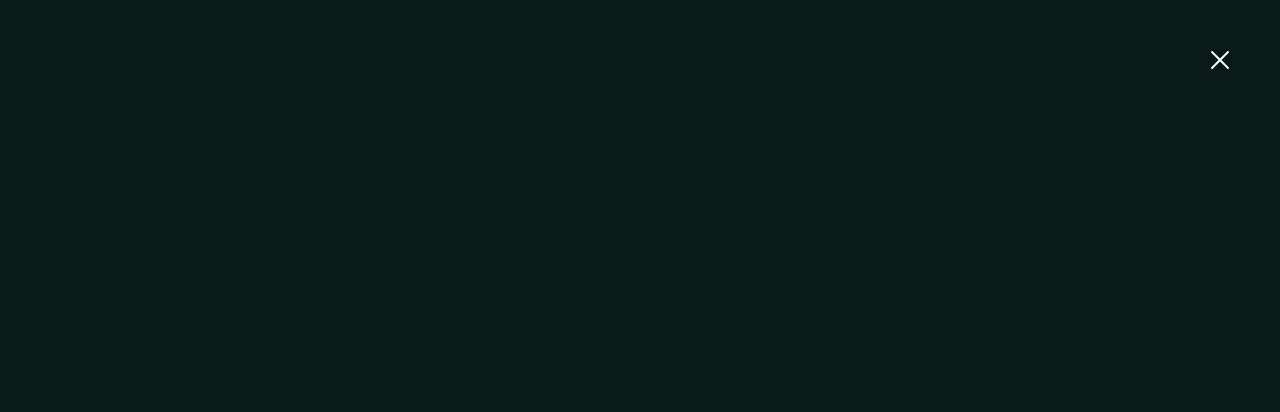
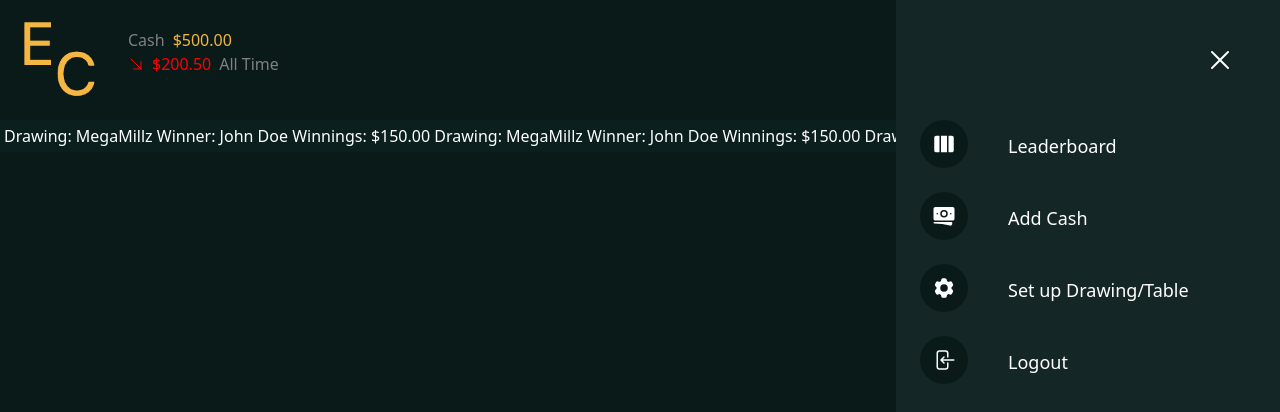
Before and after one commit to ppatel1994/ECasino, a React (Vite) app in the folder client/: page /casino in a window 1280 px wide. Both pictures are taken after a click on the element 1220 px from the left and 60 px from the top of the page. Shown: the top 412 px of the page. Built offline with nearby package versions, Linux system fonts and the light colour scheme.

Commit message:
add sidebar

```diff
--- a/client/src/components/Banner.tsx
+++ b/client/src/components/Banner.tsx
@@ -2,10 +2,10 @@
 
 function Banner() {
   return (
-    <div className="bg-ec-green-inner p-1 text-white">
-      <span className="pr-5">Drawing: MegaMillz Winner: John Doe Winnings: $150.00</span>
-      <span className="pr-5">Drawing: MegaMillz Winner: John Doe Winnings: $150.00</span>
-      <span className="pr-5">Drawing: MegaMillz Winner: John Doe Winnings: $150.00</span>
+    <div className="bg-ec-green-inner p-1 text-white whitespace-nowrap">
+      Drawing: MegaMillz Winner: John Doe Winnings: $150.00
+      Drawing: MegaMillz Winner: John Doe Winnings: $150.00
+      Drawing: MegaMillz Winner: John Doe Winnings: $150.00
     </div>
   );
 }
--- a/client/src/components/Header.tsx
+++ b/client/src/components/Header.tsx
@@ -1,5 +1,8 @@
 import React from 'react';
 import { ArrowDownRightIcon, Bars3BottomRightIcon, XMarkIcon } from '@heroicons/react/24/outline';
+import {
+  ViewColumnsIcon, BanknotesIcon, Cog6ToothIcon, ArrowLeftOnRectangleIcon,
+} from '@heroicons/react/24/solid';
 import Logo from './Logo';
 
 function Header() {
@@ -13,10 +16,42 @@
 
   return (
     <>
-      <div id="menu" className="hidden h-full w-full bg-ec-green z-10 fixed">
+      <div id="menu" className="hidden h-full w-full md:w-96 md:bg-ec-green-border md:right-0 bg-ec-green z-10 fixed">
         <div className="flex">
           <div role="presentation" onClick={closeMenu} className="ml-auto m-7 p-4 hover:rounded-full hover:bg-ec-green-border">
             <XMarkIcon className="animate-spin h-8 text-white cursor-pointer" />
+          </div>
+        </div>
+        <div className="flex flex-row hover:bg-ec-green-border md:hover:bg-ec-green mx-6 mb-6 rounded-lg space-x-10 space-y-3 cursor-pointer">
+          <div className="rounded-full bg-ec-green-border md:bg-ec-green p-3">
+            <ViewColumnsIcon className="text-white h-6" />
+          </div>
+          <div>
+            <p className="text-white text-lg">Leaderboard</p>
+          </div>
+        </div>
+        <div className="flex flex-row hover:bg-ec-green-border md:hover:bg-ec-green mx-6 mb-6 rounded-lg space-x-10 space-y-3 cursor-pointer">
+          <div className="rounded-full bg-ec-green-border md:bg-ec-green p-3">
+            <BanknotesIcon className="text-white h-6" />
+          </div>
+          <div>
+            <p className="text-white text-lg">Add Cash</p>
+          </div>
+        </div>
+        <div className="flex flex-row hover:bg-ec-green-border md:hover:bg-ec-green mx-6 mb-6 rounded-lg space-x-10 space-y-3 cursor-pointer">
+          <div className="rounded-full bg-ec-green-border md:bg-ec-green p-3">
+            <Cog6ToothIcon className="text-white h-6" />
+          </div>
+          <div>
+            <p className="text-white text-lg">Set up Drawing/Table</p>
+          </div>
+        </div>
+        <div className="flex flex-row hover:bg-ec-green-border md:hover:bg-ec-green mx-6 mb-6 rounded-lg space-x-10 space-y-3 cursor-pointer">
+          <div className="rounded-full bg-ec-green-border md:bg-ec-green p-3">
+            <ArrowLeftOnRectangleIcon className="text-white h-6" />
+          </div>
+          <div>
+            <p className="text-white text-lg">Logout</p>
           </div>
         </div>
       </div>
```
